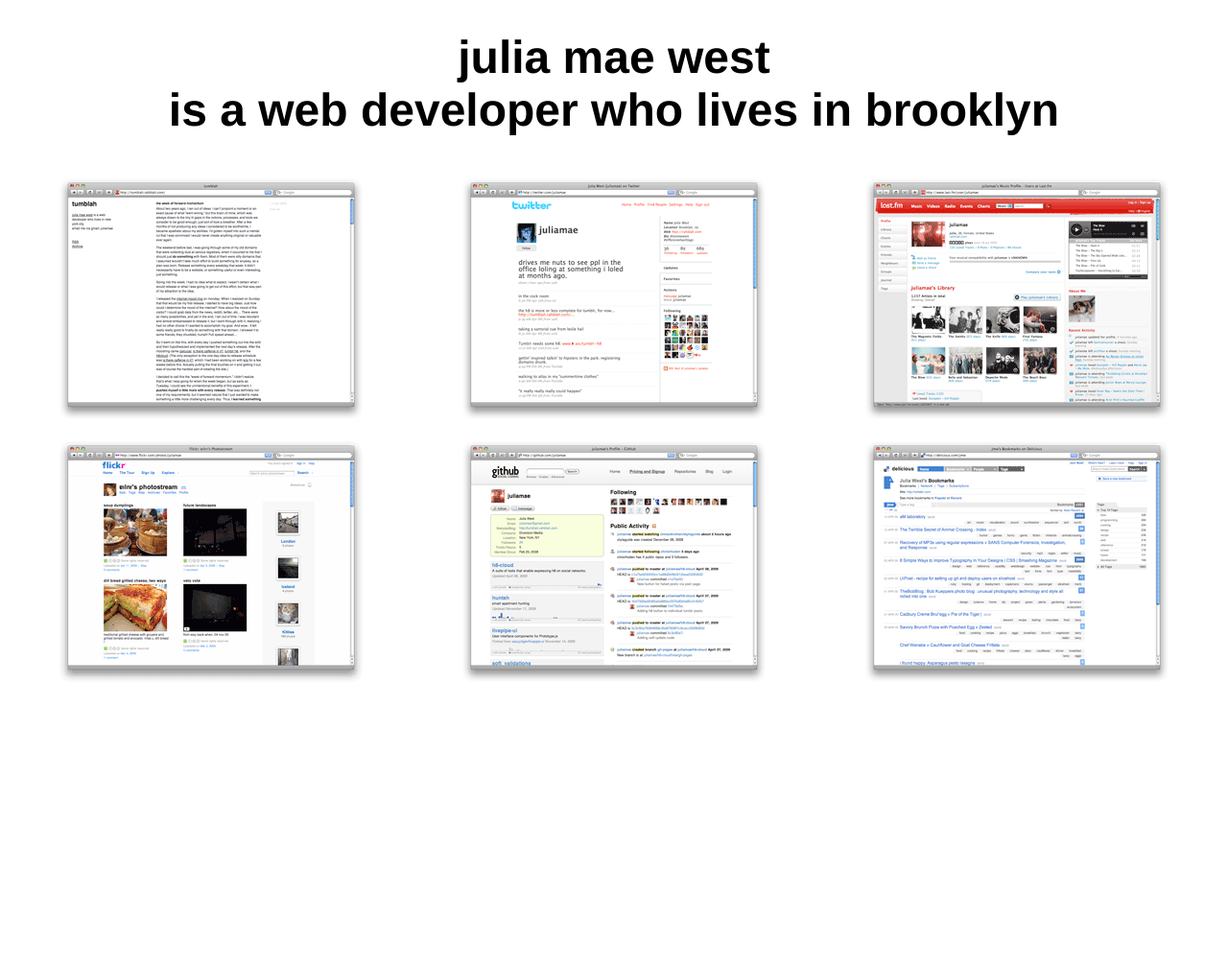
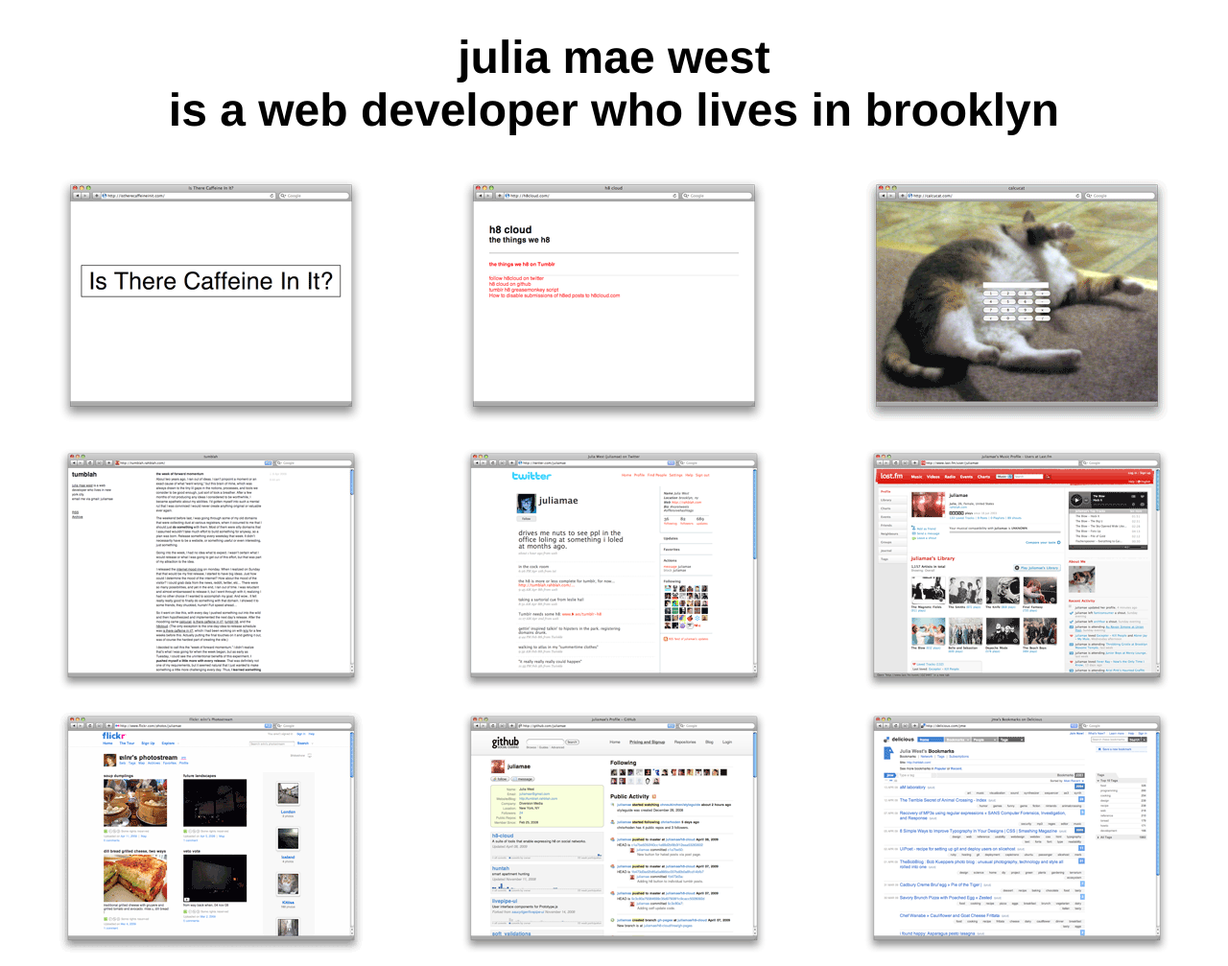
Before and after one commit to juliamae/juliamae.github.io, a plain HTML site: page index.html in a window 1280 px wide. Shown: the whole page at 96% size. Before the commit the page ends 800 px from the top, so only its background shows below. Drawn offline with Linux system fonts and the light colour scheme.

Commit message:
adding personal sites

```diff
--- a/index.html
+++ b/index.html
@@ -30,6 +30,19 @@
 			julia mae west<br>
 			is a web developer who lives in brooklyn
 		</h1>
+		<table border="0" cellspacing="5" cellpadding="5" summary="Links to Julia's sites.">
+			<tr>
+				<td>
+					<a href="http://istherecaffeineinit.com"><img src="images/caffeine.png" title="istherecaffeineinit.com" alt="istherecaffeineinit.com"></a>
+				</td>
+				<td>
+					<a href="http://h8cloud.com"><img src="images/h8cloud.png" title="h8cloud.com" alt="h8cloud.com"></a>
+				</td>
+				<td>
+					<a href="http://calcucat.com"><img src="images/calcucat.png" title="calcucat.com" alt="calcucat.com"></a>
+				</td>
+			</tr>
+		</table>
 		<table border="0" cellspacing="5" cellpadding="5" summary="Links to other sites on which you can find Julia.">
 			<tr>
 				<td>
```
Also changed, not shown: images/caffeine.png (added), images/calcucat.png (added), images/h8cloud.png (added).
